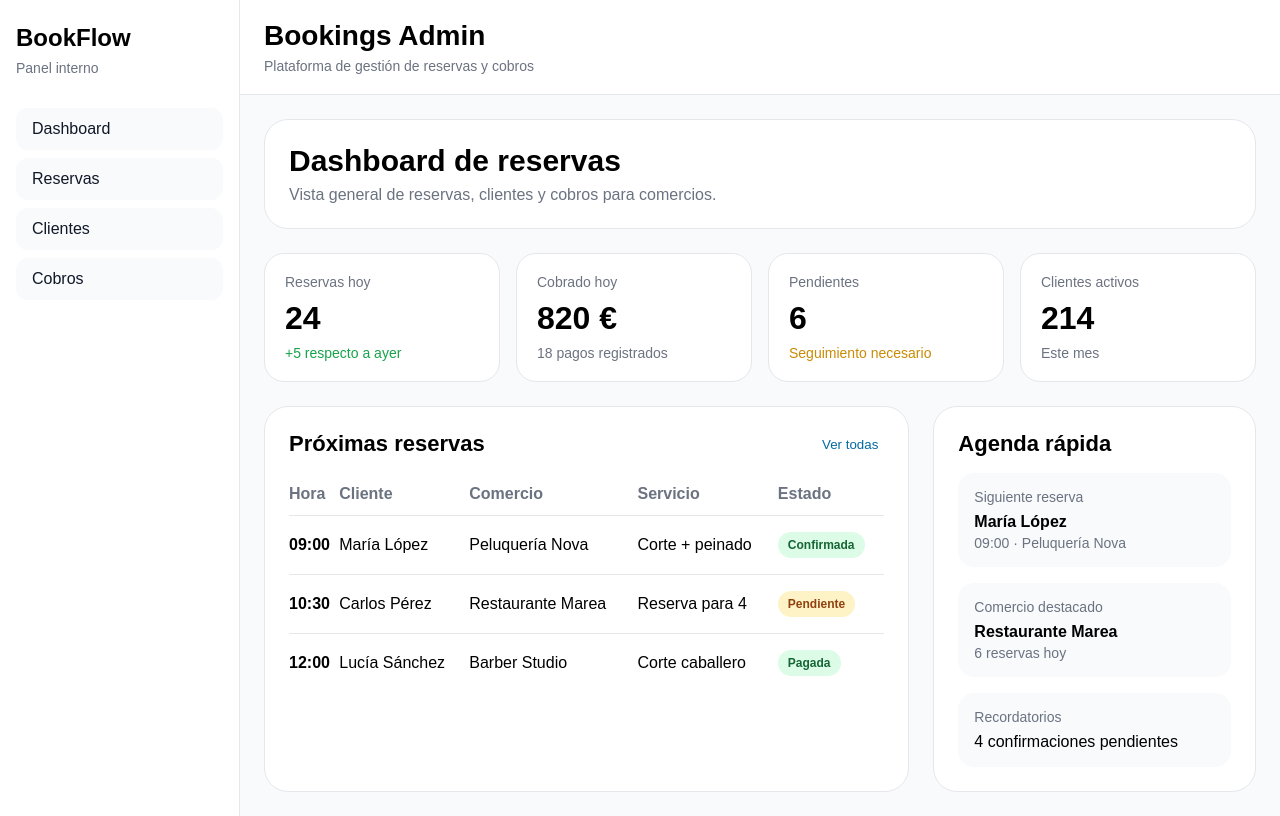
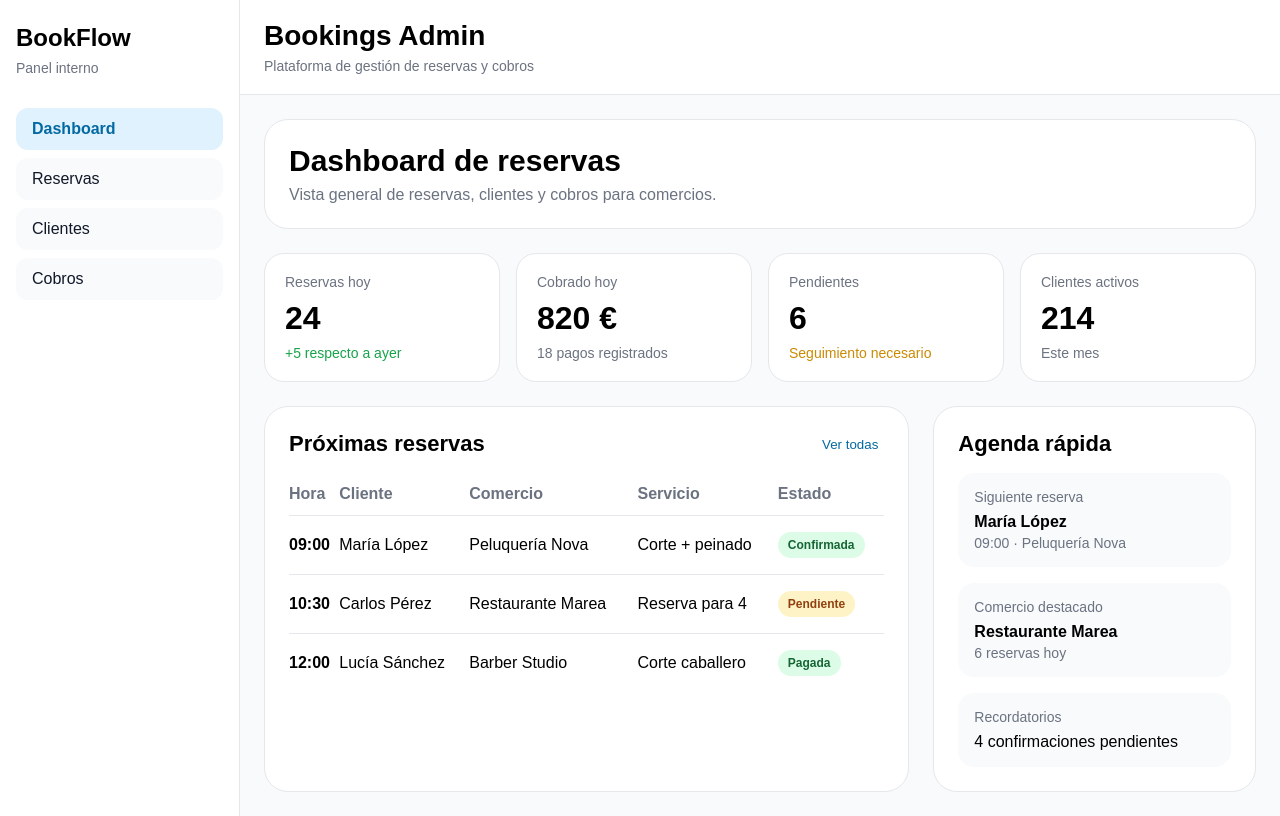
Before and after one commit to AlicanteFutura-504/FrontEnd, a Next.js app: page /dashboard in a window 1280 px wide. Built offline with nearby package versions, Linux system fonts and the light colour scheme.

Commit message:
fix: remove empty payments layout

```diff
--- a/components/layout/Sidebar.tsx
+++ b/components/layout/Sidebar.tsx
@@ -1,4 +1,7 @@
+"use client";
+
 import Link from "next/link";
+import { usePathname } from "next/navigation";
 
 const menuItems = [
   { label: "Dashboard", href: "/dashboard" },
@@ -8,6 +11,8 @@ const menuItems = [
 ];
 
 export default function Sidebar() {
+  const pathname = usePathname();
+
   return (
     <aside
       style={{
@@ -26,21 +31,27 @@ export default function Sidebar() {
       </div>
 
       <nav style={{ display: "flex", flexDirection: "column", gap: "8px" }}>
-        {menuItems.map((item) => (
+        {menuItems.map((item) => {
+          const isActive = pathname === item.href;
+
+          return (
             <Link
               key={item.href}
               href={item.href}
               style={{
                 textDecoration: "none",
-              color: "#111827",
+                color: isActive ? "#0369a1" : "#111827",
                 padding: "12px 16px",
                 borderRadius: "12px",
-              backgroundColor: "#f8fafc",
+                backgroundColor: isActive ? "#e0f2fe" : "#f8fafc",
+                fontWeight: isActive ? 600 : 400,
+                transition: "all 0.2s ease",
               }}
             >
               {item.label}
             </Link>
-        ))}
+          );
+        })}
       </nav>
     </aside>
   );
```
Also changed, not shown: app/(admin)/payments/layout.tsx (deleted). Lines whose indentation alone changed are shown as unchanged.
